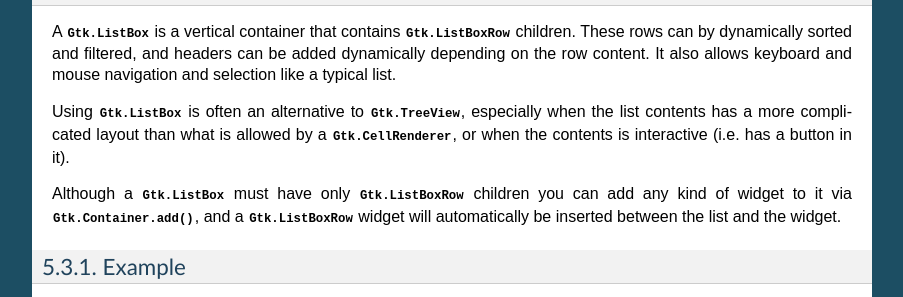
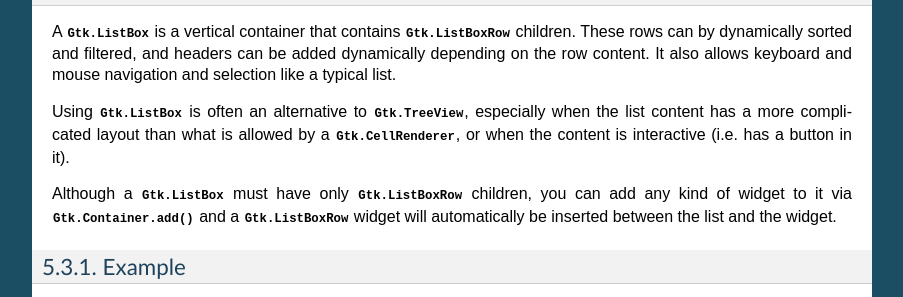
Before and after one commit to sebp/PyGObject-Tutorial, a Sphinx documentation site: the page built from source/layout.txt, in a window 1280 px wide and 900 px high, scrolled down 1598 px. Shown: the part 157-454 px from the top of the window, without its empty margins (198-1101 px from the left). Built offline with Sphinx 7.4.7, drawn with Linux system fonts in a browser that asks for light colours.

Commit message:
small grammatical corrections in ListBox section
Added and subtracted some commas and changed 'contents' to 'content' for better subject-verb agreement.

```diff
--- a/source/layout.txt
+++ b/source/layout.txt
@@ -93,12 +93,12 @@ added dynamically depending on the row content. It also allows keyboard and
 mouse navigation and selection like a typical list.
 
 Using :class:`Gtk.ListBox` is often an alternative to :class:`Gtk.TreeView`, especially
-when the list contents has a more complicated layout than what is allowed by a
-:class:`Gtk.CellRenderer`, or when the contents is interactive (i.e. has a button
+when the list content has a more complicated layout than what is allowed by a
+:class:`Gtk.CellRenderer`, or when the content is interactive (i.e. has a button
 in it).
 
-Although a :class:`Gtk.ListBox` must have only :class:`Gtk.ListBoxRow` children you can
-add any kind of widget to it via :meth:`Gtk.Container.add`, and a
+Although a :class:`Gtk.ListBox` must have only :class:`Gtk.ListBoxRow` children, you can
+add any kind of widget to it via :meth:`Gtk.Container.add` and a
 :class:`Gtk.ListBoxRow` widget will automatically be inserted between the list and
 the widget.
 
```
